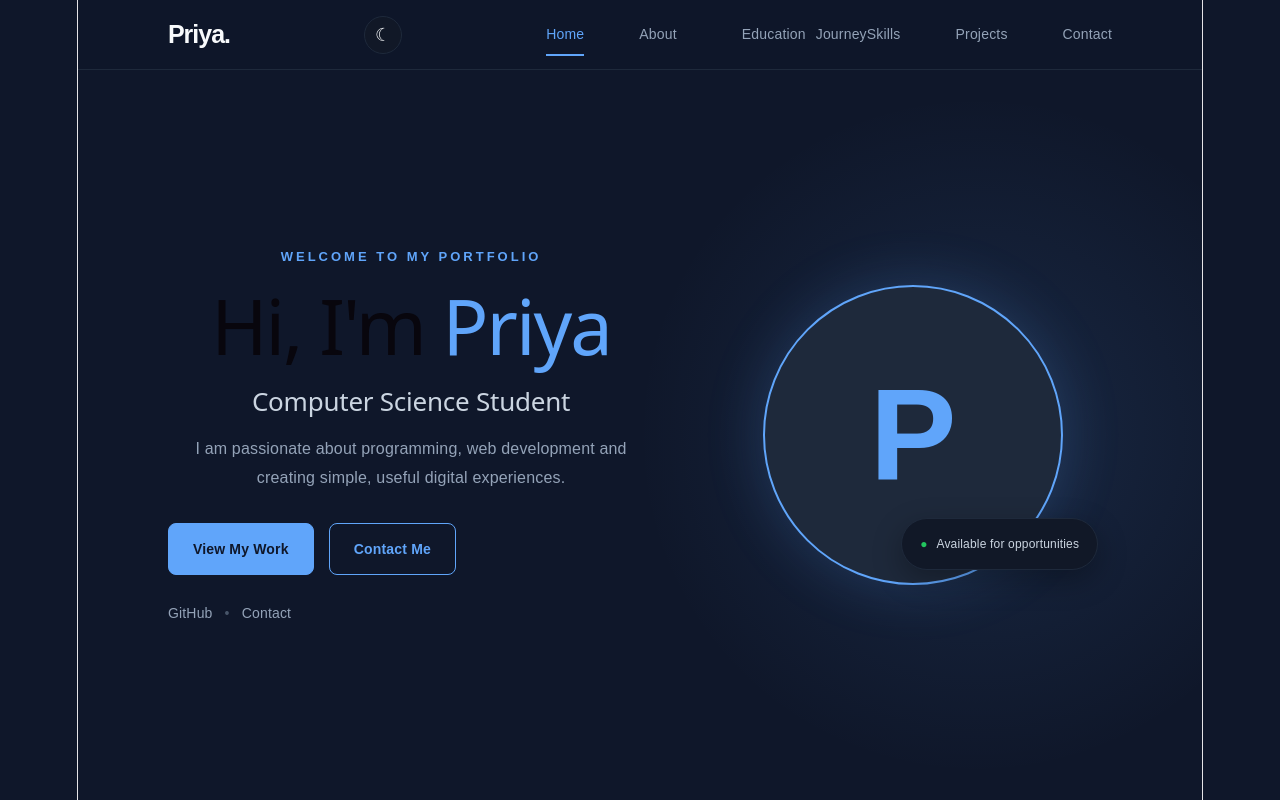
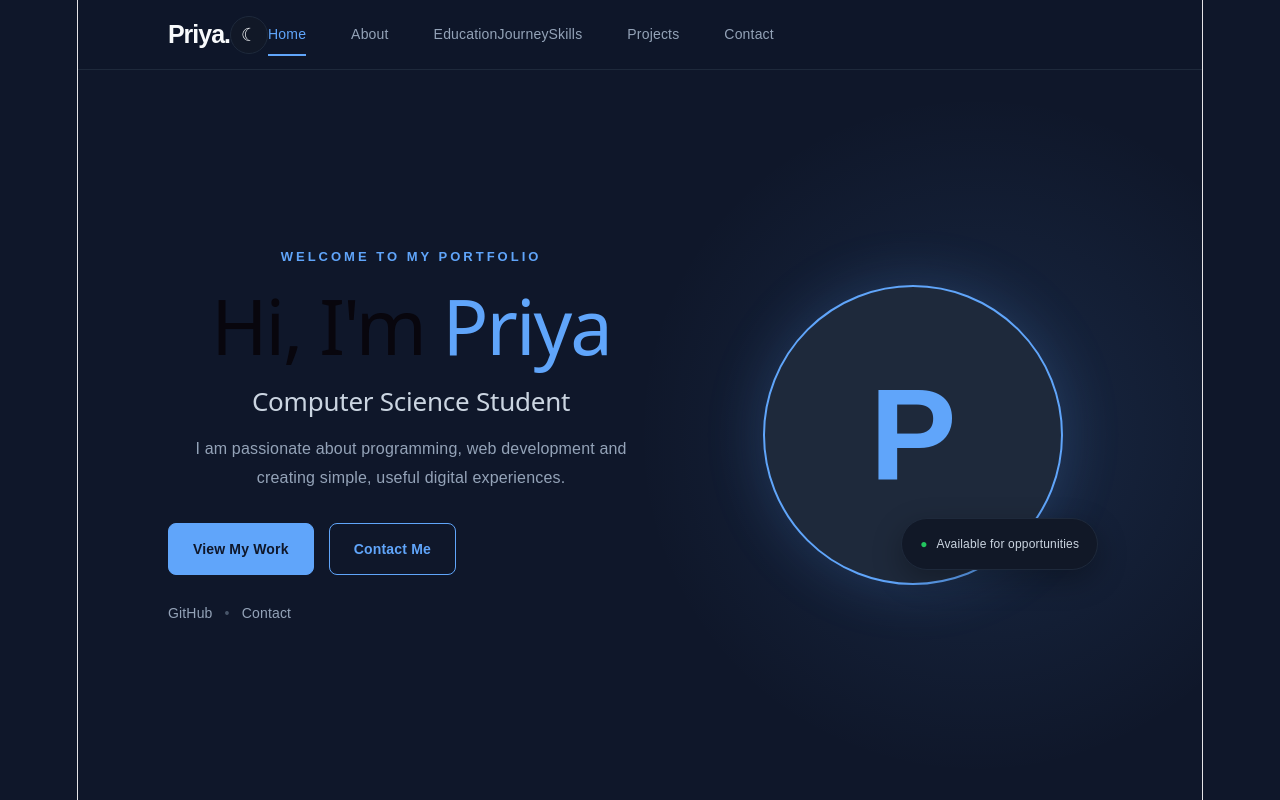
Before and after one commit to chandrima2186/Portfolio, a React app: page / in a window 1280 px wide. Shown: the top 800 px of the page. Built offline with nearby package versions, Linux system fonts and the light colour scheme; the HTML template or start-up script is replaced by a standard one.

Commit message:
Fix navbar spacing

```diff
--- a/src/styles/Journey.css
+++ b/src/styles/Journey.css
@@ -3,7 +3,7 @@
 .journey-section {
   background: #0f172a;
   padding-top: 100px;
-  padding-bottom: 100px;
+  padding-bottom: 140px;
 }
 
 .journey-timeline {
--- a/src/styles/Navbar.css
+++ b/src/styles/Navbar.css
@@ -10,7 +10,7 @@
 
   display: flex;
   align-items: center;
-  justify-content: space-between;
+
 
   background: rgba(15, 23, 42, 0.92);
   backdrop-filter: blur(12px);
@@ -43,7 +43,6 @@
   text-decoration: none;
   font-size: 14px;
   font-weight: 500;
-   margin-left: 10px;
 
   transition: 0.3s;
 }
```
